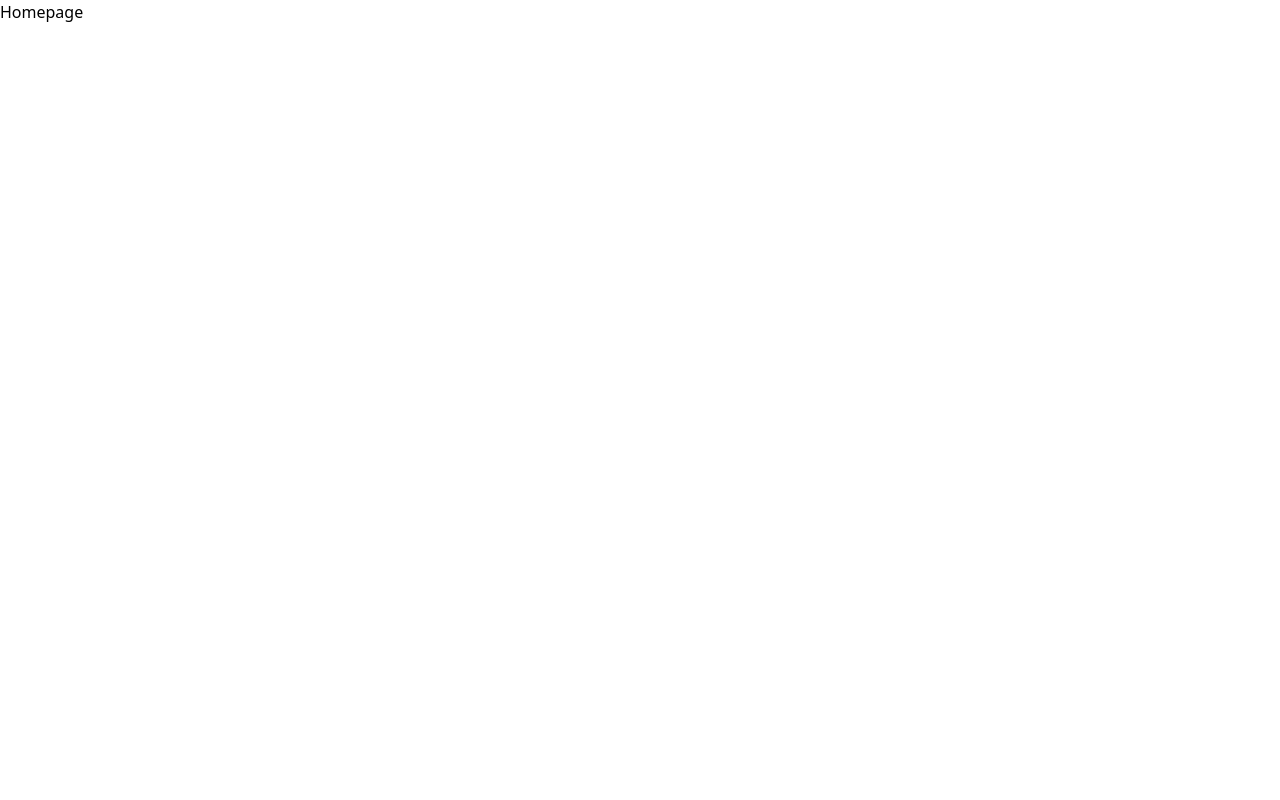
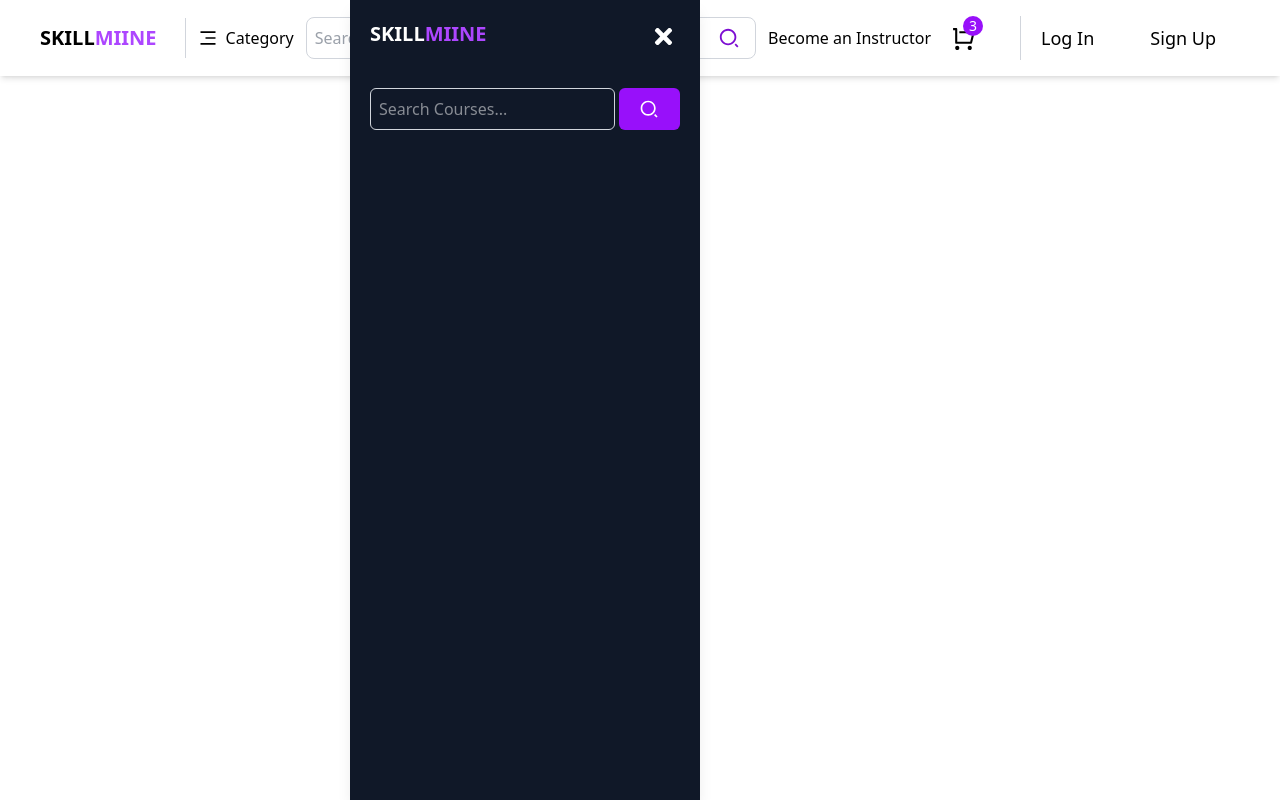
Before and after one commit to Sobhan-asadi/skillmaine, a React (Vite) app: page / in a window 1280 px wide. Built offline with nearby package versions, Linux system fonts and the light colour scheme.

Commit message:
add header

```diff
--- a/package.json
+++ b/package.json
@@ -29,6 +29,9 @@
     "eslint-plugin-react-hooks": "^5.2.0",
     "eslint-plugin-react-refresh": "^0.4.22",
     "globals": "^16.4.0",
+    "prettier": "^3.6.2",
+    "prettier-plugin-tailwindcss": "^0.7.1",
+    "tailwind-scrollbar": "^4.0.2",
     "vite": "^7.1.7"
   }
 }
--- /dev/null
+++ b/prettier.config.js
@@ -0,0 +1,6 @@
+// prettier.config.js
+
+/** @type {import('prettier').Config & import('prettier-plugin-tailwindcss').PluginOptions} */
+export default {
+  plugins: ["prettier-plugin-tailwindcss"],
+};
--- a/src/components/NavBor.jsx
+++ b/src/components/NavBor.jsx
@@ -1,5 +1,157 @@
 /** @format */
+import { useState } from "react";
+import { FaTimes } from "react-icons/fa";
+
+import { RiMenu3Line, RiSearch2Line, RiShoppingCartLine } from "react-icons/ri";
+import { Link } from "react-router-dom";
+
+const CourseCategories = [
+  "Art & Desiing",
+  "Science",
+  "Geography",
+  "Programming",
+  "Mathematics",
+  "Engineering",
+  "Health & Medicine",
+  "Business & Fitness",
+  "History",
+  "Marketing",
+  "Pschology",
+  "Cybersecurity",
+  "Law",
+  "AI & Machine Learning",
+  "Data Science",
+  "Music & Audio Production",
+];
 
 export default function NavBor() {
-  return <div>NavBor</div>;
+  const [isSidebarOpen, setIsSidebarOpen] = useState(false);
+  const [isCategoryOpen, setIsCategoryOpen] = useState(false);
+  const [isCategoryDropdownOpen, setIsCategoryDropdownOpen] = useState(false);
+
+  return (
+    <div className="fixed top-0 right-0 left-0 z-40 flex w-full items-center justify-center bg-white shadow-md">
+      <nav className="flex w-full max-w-[1400px] items-center justify-between gap-3 px-5 py-4 md:px-10">
+        <span className="flex min-h-10 items-center border-gray-300 pr-7 lg:border-r">
+          <Link to="/">
+            <h1 className="text-xl font-bold">
+              SKILL
+              <span className="text-purple-500">MIINE</span>
+            </h1>
+          </Link>
+        </span>
+        {/* Dropdown */}
+        <div
+          className="relative hidden lg:block"
+          onMouseEnter={() => setIsCategoryOpen(true)}
+          onMouseLeave={() => setIsCategoryOpen(false)}
+        >
+          <button className="flex cursor-pointer items-center gap-2 text-base">
+            <RiMenu3Line size={20} /> Category
+          </button>
+
+          <div
+            className={`absolute left-0 z-20 mt-3 w-[230px] rounded-md bg-white p-3 shadow-lg transition-all duration-300 ease-in-out ${
+              isCategoryOpen
+                ? "visible translate-y-0 opacity-100"
+                : "invisible -translate-y-5 opacity-0"
+            }`}
+          >
+            <ul className="scrollbar-thin scrollbar-thumb-purple-500 scrollbar-track-gray-100 flex h-[250px] flex-col overflow-x-auto">
+              {CourseCategories.map((cat) => (
+                <li key={cat}>
+                  <Link className="cursor-pointer text-gray-600 hover:text-purple-500">
+                    {cat}
+                  </Link>
+                </li>
+              ))}
+            </ul>
+          </div>
+        </div>
+        {/* Search */}
+        <form
+          action="submit"
+          className="relative hidden w-[500px] text-2xl lg:flex"
+        >
+          <input
+            type="text"
+            className="w-full rounded-lg border border-gray-300 pr-10 text-base text-gray-700 outline-none md:p-2"
+            placeholder="Search Courses..."
+          />
+          <button className="absolute right-4 h-full cursor-pointer rounded-tr-lg">
+            <RiSearch2Line color="#7d0ed2" size={22} />
+          </button>
+        </form>
+        <Link
+          to="/"
+          className="hidden whitespace-nowrap hover:text-purple-500 lg:block"
+        >
+          Become an Instructor
+        </Link>
+
+        <div className="flex min-h-10 items-center gap-4">
+          <Link to="#" className="relative cursor-pointer p-2">
+            <RiShoppingCartLine color="#000" size={25} />
+            <span className="absolute -top-0.5 right-px flex h-5 w-fit items-center justify-center rounded-full bg-purple-600 p-1.5 text-sm font-medium text-white">
+              3
+            </span>
+          </Link>
+
+          <button
+            className="cursor-pointer lg:hidden"
+            onClick={() => setIsCategoryOpen(true)}
+          >
+            <RiMenu3Line color="#000" size={25} />
+          </button>
+          <span className="ml-5 hidden items-center gap-8 border-gray-300 pl-5 whitespace-nowrap lg:flex lg:border-l">
+            <Link to="#" className="text-lg font-medium hover:text-purple-500">
+              Log In
+            </Link>
+
+            <Link
+              to="#"
+              className="rounded-md px-6 py-2 text-center text-lg font-medium transition-all hover:bg-purple-600 hover:text-white"
+            >
+              Sign Up
+            </Link>
+          </span>
+        </div>
+      </nav>
+      {/* Sidebar*/}
+      <div
+        className={`fixed inset-0 top-0 left-0 z-40 h-screen w-full bg-[#00000001b] p-5 opacity-50 backdrop-blur-sm transition-opacity duration-300 ${isSidebarOpen ? "translate-x-0" : "translate-x-full"}`}
+        onClick={() => setIsSidebarOpen(false)}
+      ></div>
+
+      <div
+        className={`fixed top-0 left-0 z-50 h-screen w-[80%] bg-gray-900 p-5 shadow-lg transition-transform duration-300 sm:w-[50%] md:w-[350px] ${isSidebarOpen ? "translate-x-0" : "translate-x-full"}`}
+      >
+        <Link to="/">
+          <h1 className="text-xl font-bold text-white">
+            SKILL
+            <span className="text-purple-500">MIINE</span>
+          </h1>
+        </Link>
+        <button
+          className="absolute top-6 right-6 cursor-pointer"
+          onClick={() => setIsSidebarOpen(false)}
+        >
+          <FaTimes size={25} color="#fff" />
+        </button>
+
+        <nav className="relative mt-10 flex h-full flex-col gap-3 text-white">
+          <form action="submit" className="relative flex gap-1">
+            <input
+              type="text"
+              className="w-[80%] rounded-md border border-gray-300 p-2 outline-none"
+              placeholder="Search Courses..."
+            />
+            <button className="flex w-[20%] cursor-pointer items-center justify-center rounded-md bg-purple-600">
+              <RiSearch2Line color="#fff" size={20} />
+            </button>
+          </form>
+        </nav>
+      </div>
+    </div>
+  );
 }
--- a/src/index.css
+++ b/src/index.css
@@ -1,6 +1,7 @@
 /** @format */
 @import url("https://fonts.googleapis.com/css2?family=Jost:ital,wght@0,100..900;1,100..900&display=swap");
 @import "tailwindcss";
+@plugin "tailwind-scrollbar";
 
 @theme {
   --font-jost: "Jost", sans-serif;
--- a/src/page/Homepage.jsx
+++ b/src/page/Homepage.jsx
@@ -1,5 +1,5 @@
 /** @format */
 
 export default function Homepage() {
-  return <div>Homepage</div>;
+  return <div className=""></div>;
 }
--- a/src/page/Layout.jsx
+++ b/src/page/Layout.jsx
@@ -1,11 +1,18 @@
 /** @format */
 
 import { Outlet } from "react-router-dom";
+import NavBor from "../components/NavBor";
 
 export default function Layout() {
   return (
-    <main>
-      <Outlet />
-    </main>
+    <>
+      <header>
+        <NavBor />
+      </header>
+
+      <main className="mt-[90px]">
+        <Outlet />
+      </main>
+    </>
   );
 }
```
Also changed, not shown: 1 other file (tests, documents, lock files or other folders).
